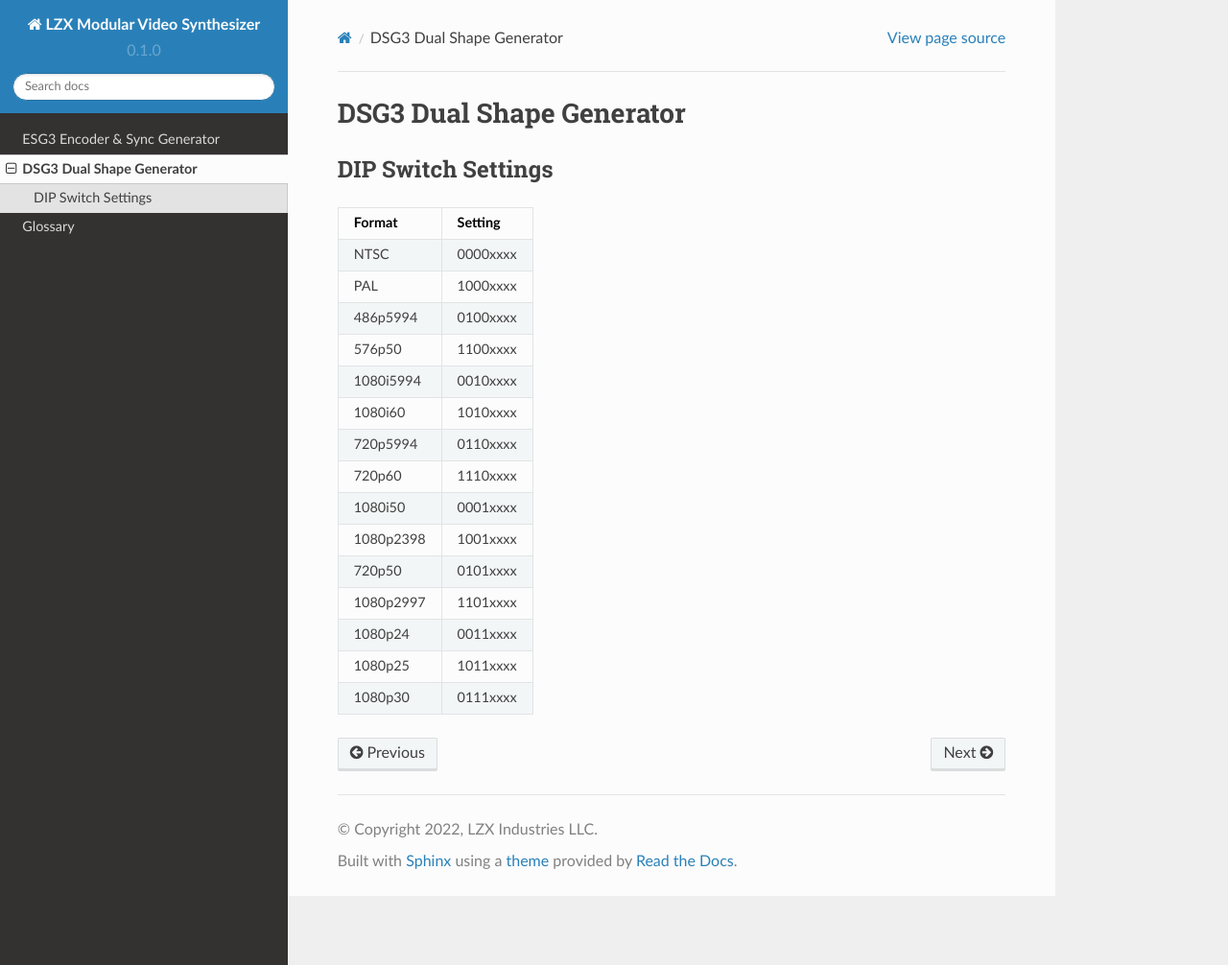
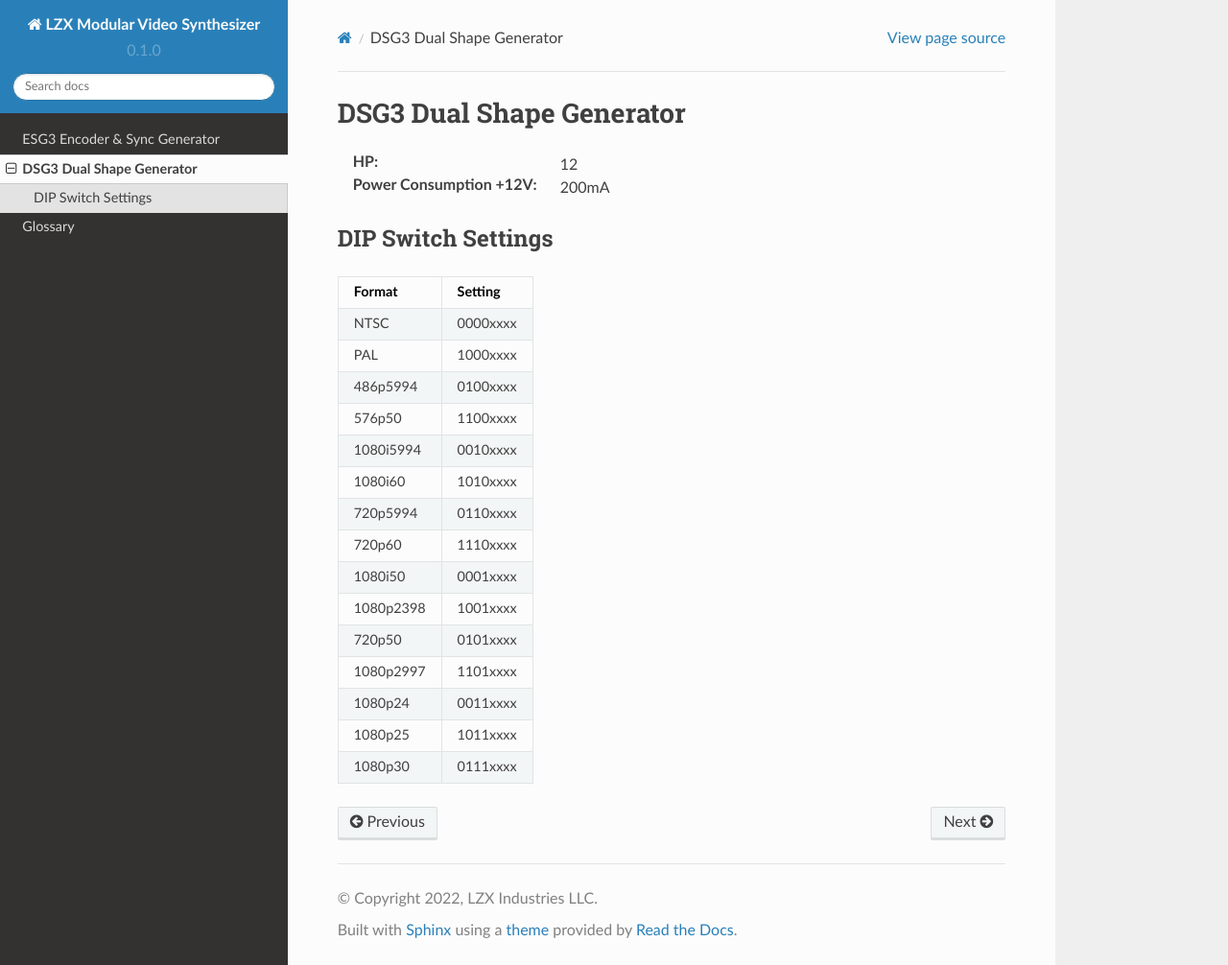
Before and after one commit to lzxindustries/lzxmodular, a Sphinx documentation site: the page built from docs/source/modules_dsg3.rst, in a window 1280 px wide and 1006 px high. Shown: the whole window at 96% size. Built offline with Sphinx 7.4.7 and the Read the Docs theme 2.0.0, drawn with Linux system fonts in a browser that asks for light colours.

Commit message:
add field lists

```diff
--- a/docs/source/modules_dsg3.rst
+++ b/docs/source/modules_dsg3.rst
@@ -1,5 +1,8 @@
 DSG3 Dual Shape Generator
 ===================================
+
+:HP: 12
+:Power Consumption +12V: 200mA
 
 DIP Switch Settings
 --------------------------------
--- a/docs/source/modules_esg3.rst
+++ b/docs/source/modules_esg3.rst
@@ -1,5 +1,8 @@
 ESG3 Encoder & Sync Generator
 ===================================
+
+:HP: 12
+:Power Consumption +12V: 200mA
 
 DIP Switch Settings
 --------------------------------
```
